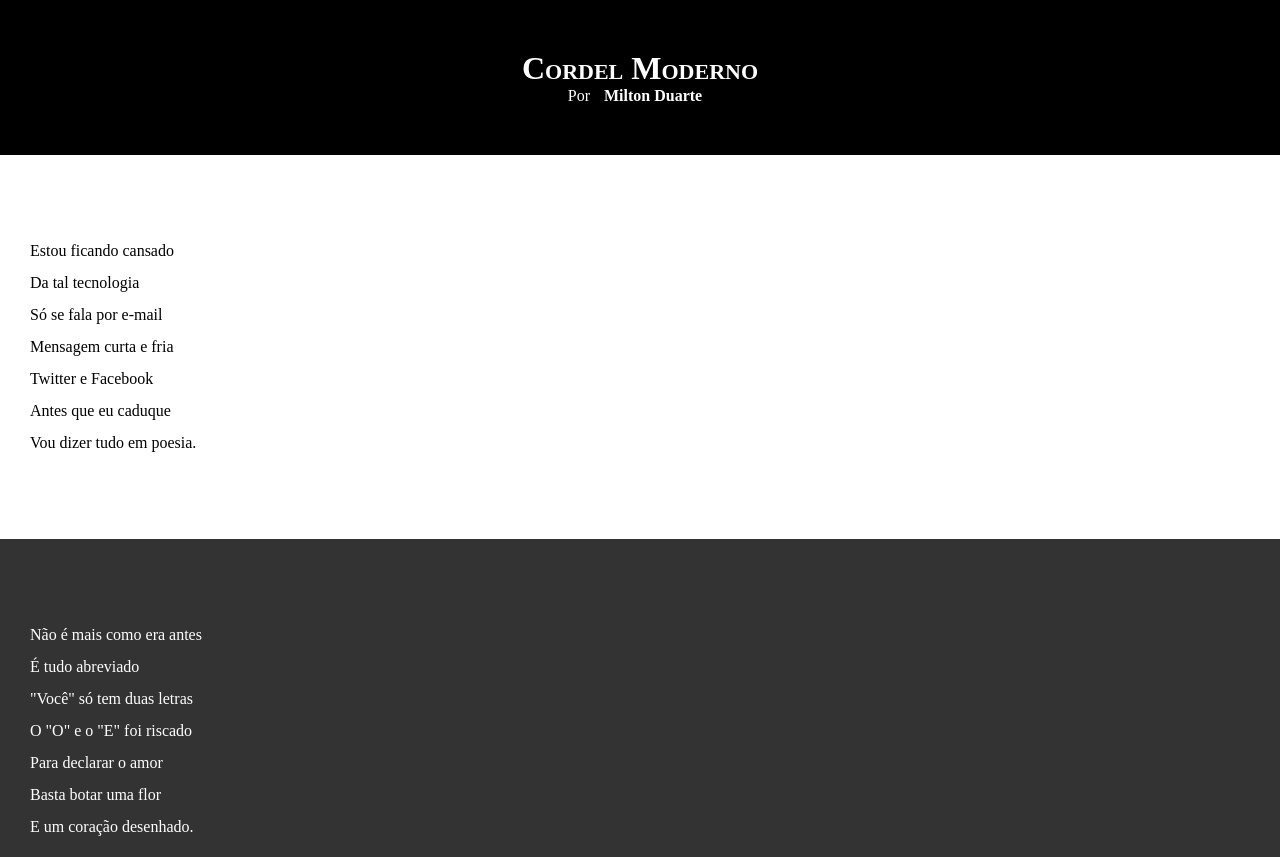
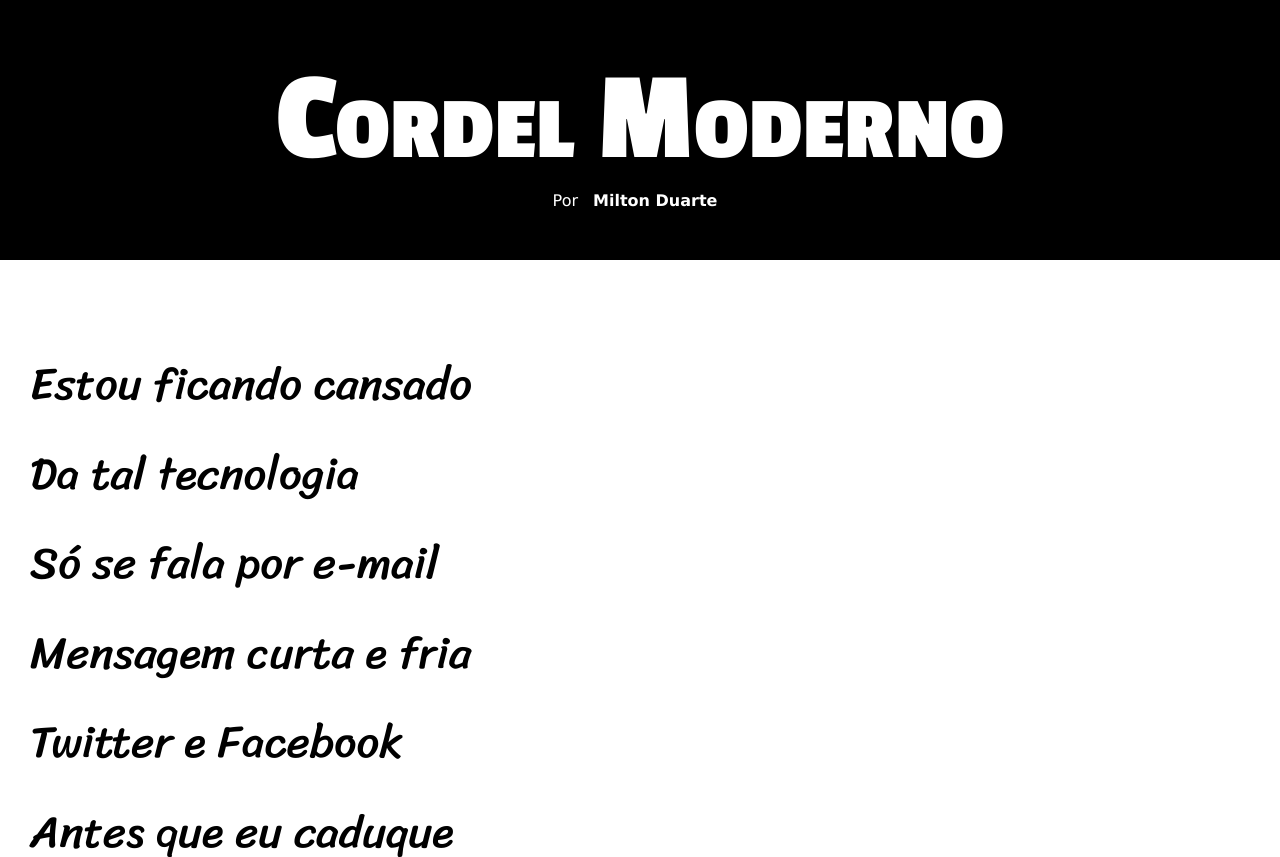
Before and after one commit to hbcezimbra-droid/HTML-CSS, a plain HTML site: page D012/index.html in a window 1280 px wide. Shown: the top 857 px of the page. Drawn offline with Linux system fonts and the light colour scheme.

Commit message:
atualizacao estilos

```diff
--- a/D012/estilo/style.css
+++ b/D012/estilo/style.css
@@ -1,5 +1,13 @@
 @charset "UTF-";
 
+@import url('https://fonts.googleapis.com/css2?family=Passion+One:wght@400;700;900&display=swap');
+@import url('https://fonts.googleapis.com/css2?family=Sriracha&display=swap');
+
+:root {
+        --fonte1: verdana, geneva, tahoma, sans-serif;
+        --fonte2: 'Passion One', cursive;
+        --fonte3: 'Sriracha', cursive
+}
 * {
     margin: 0px;
     padding: 0px;
@@ -8,6 +16,7 @@
 html, body {
     min-height: 100vh;
     background-color: darkgray;
+    font-family: var(--fonte1);
 }
 
 header {
@@ -19,6 +28,8 @@
 header > h1 {
     padding-top: 50px;
     font-variant: small-caps;
+    font-family: var(--fonte2);
+    font-size: 10vw;
 }
 
 header > p {
@@ -41,6 +52,8 @@
     padding-bottom: 10vh;
     line-height: 2em;
     padding-left: 30px;
+    font-family: var(--fonte3);
+    font-size: 3.5vw;
 }
 
 section.normal {
@@ -54,7 +67,8 @@
 }
 
 section.imagem > p {
-    width: 400px;
+    display:inline-block;
+    padding: 5px;
     background-color: rgba(0, 0, 0, 0, 0.253);
 }
 
```
